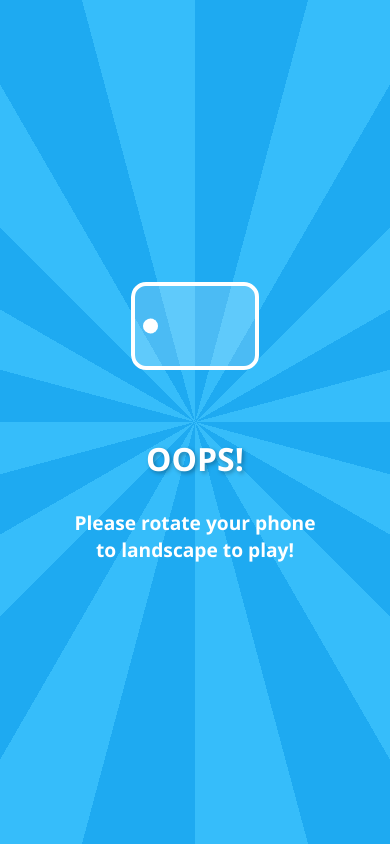
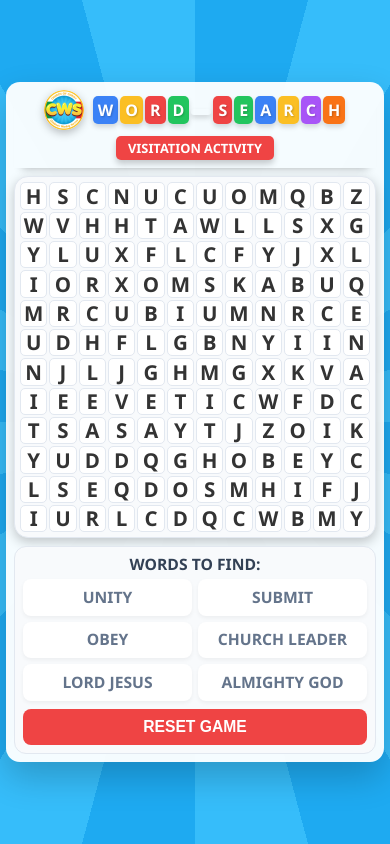
Before and after one commit to For-matthew/Word-Search, a React (Vite) app: page / in a window 390 px wide. Built offline with nearby package versions, Linux system fonts and the light colour scheme; the HTML template or start-up script is replaced by a standard one.

Commit message:
add portrait

```diff
--- a/src/App.jsx
+++ b/src/App.jsx
@@ -238,12 +238,6 @@ export default function App() {
 
   return (
     <>
-      <div className="portrait-warning">
-        <div className="phone-icon"></div>
-        <h2>OOPS!</h2>
-        <p>Please rotate your phone<br/>to landscape to play!</p>
-      </div>
-
       {isWinner && (
         <div className="modal-overlay" style={{ zIndex: 99999 }}>
           {/* FIX: Binigyan natin ng absolute high z-index ang confetti para sure na lilitaw */}
--- a/src/index.css
+++ b/src/index.css
@@ -75,10 +75,8 @@ body {
   100% { transform: rotate(90deg); }
 }
 
-@media screen and (max-width: 768px) and (orientation: portrait) {
-  .portrait-warning { display: flex; }
-  .layout-container { display: none !important; }
-}
+/* Portrait na ang may sariling layout na (tingnan sa dulo ng file),
+   kaya wala nang "rotate your phone" na screen. */
 /* ------------------------------------ */
 
 .layout-container {
@@ -508,3 +506,149 @@ body {
   .logo-text-container { font-size: 0.7rem; }
   .subtitle { font-size: 0.55rem; }
 }
+
+/* ========================================================= */
+/* MOBILE PORTRAIT VIEW                                      */
+/*                                                           */
+/* Layout (patayo):  header                                  */
+/*                   GRID CARD (square, sakto sa lapad)      */
+/*                   words (2 columns)                       */
+/*                   reset                                   */
+/*                                                           */
+/* --card-size = mas maliit sa (lapad ng screen) o (taas ng  */
+/* screen minus header at words). Kung gusto mong palakihin  */
+/* ang words/heading: dagdagan ang 0.52 sa --ui-font.        */
+/* Letra: dagdagan ang 0.68 sa .grid-cell.                   */
+/* ========================================================= */
+@media screen and (max-width: 768px) and (orientation: portrait) {
+  :root {
+    /* Fallback kung walang JS value; pinapalitan ng App.jsx ang --app-h */
+    --app-h: 100vh;
+    --card-size: min(calc(100vw - 28px), max(250px, calc(var(--app-h) - 320px)));
+    --ui-font: calc(var(--card-size) / 12 * 0.52);
+  }
+
+  @supports (height: 100dvh) {
+    :root { --app-h: 100dvh; }
+  }
+
+  .layout-container {
+    padding: 6px;
+    min-height: var(--app-h);
+    align-items: center;
+  }
+
+  .main-content {
+    padding: 8px;
+    border-radius: 14px;
+    max-width: 100%;
+    display: flex;
+    flex-direction: column;
+    align-items: center;
+    gap: 8px;
+  }
+
+  /* Para ang card at side panel ay direktang bahagi ng patayong layout */
+  .game-area { display: contents; }
+
+  .header-box {
+    width: 100%;
+    margin: 0;
+    padding: 0 0 8px 0;
+    display: flex;
+    flex-direction: column;
+    align-items: center;
+    gap: 6px;
+    box-shadow: 0 8px 8px -8px rgba(0, 0, 0, 0.3);
+  }
+
+  .logo-text-container {
+    gap: 8px;
+    font-size: min(1rem, 4.4vw);
+    flex-wrap: nowrap;
+  }
+  .logo-image-container { margin-left: 0; }
+  .real-cws-logo { height: 40px; width: 40px; box-shadow: 0 3px 8px rgba(0,0,0,0.25); }
+
+  .logo-word-search span { padding: 3px 5px; border-radius: 5px; margin: 1px; }
+  .subtitle { font-size: 0.8rem; padding: 3px 12px; margin: 0; }
+
+  .grid-card {
+    flex: none;
+    width: var(--card-size);
+    height: var(--card-size);
+    padding: 5px;
+    border-width: 1px;
+    border-radius: 14px;
+    box-shadow: 0 4px 12px rgba(0, 0, 0, 0.22);
+  }
+
+  .grid-container {
+    width: 100%;
+    height: 100%;
+    grid-template-columns: repeat(12, minmax(0, 1fr));
+    grid-template-rows: repeat(12, minmax(0, 1fr));
+    gap: 2px;
+  }
+
+  .grid-cell {
+    aspect-ratio: auto;
+    min-width: 0;
+    min-height: 0;
+    font-size: calc(var(--card-size) / 12 * 0.68);
+    border-radius: 5px;
+    border-width: 1px;
+  }
+
+  .side-panel {
+    flex: none;
+    width: 100%;
+    box-sizing: border-box;
+    margin: 0;
+    padding: 8px;
+    border-width: 1px;
+    border-radius: 12px;
+    display: flex;
+    flex-direction: column;
+  }
+
+  .side-panel h3 {
+    font-size: var(--ui-font);
+    line-height: 1.15;
+    margin: 0 0 6px 0;
+  }
+
+  /* Words: 2 columns para malaki ang text at hindi masyadong mahaba ang page */
+  .word-list {
+    display: grid;
+    grid-template-columns: 1fr 1fr;
+    gap: 6px;
+    margin: 0 0 8px 0;
+    width: 100%;
+  }
+
+  .word-item {
+    display: flex;
+    align-items: center;
+    justify-content: center;
+    gap: 3px;
+    min-width: 0;
+    padding: 0.55em 0.3em;
+    border-width: 1px;
+    font-size: var(--ui-font);
+    line-height: 1.1;
+  }
+
+  .word-item.found-word { transform: none; }
+
+  .reset-btn {
+    padding: 0.6em;
+    font-size: var(--ui-font);
+    line-height: 1.1;
+  }
+
+  .modal-content { padding: 24px 28px; border-radius: 16px; margin: 0 16px; }
+  .modal-content h2 { font-size: 2rem; margin-bottom: 6px; }
+  .modal-content p { font-size: 1.05rem; margin-bottom: 16px; }
+  .play-again-btn { padding: 10px 26px; font-size: 1.05rem; }
+}
```
